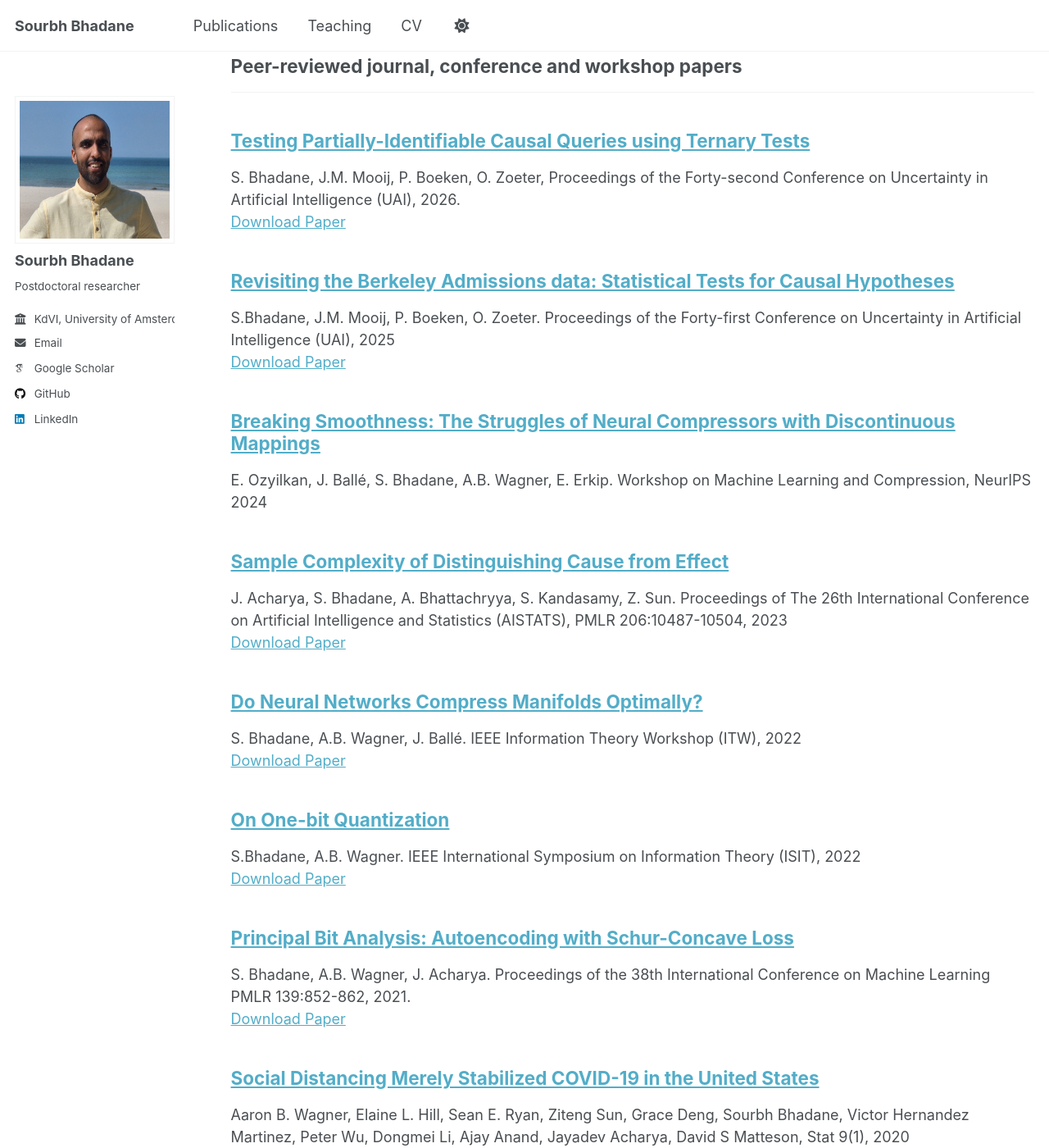
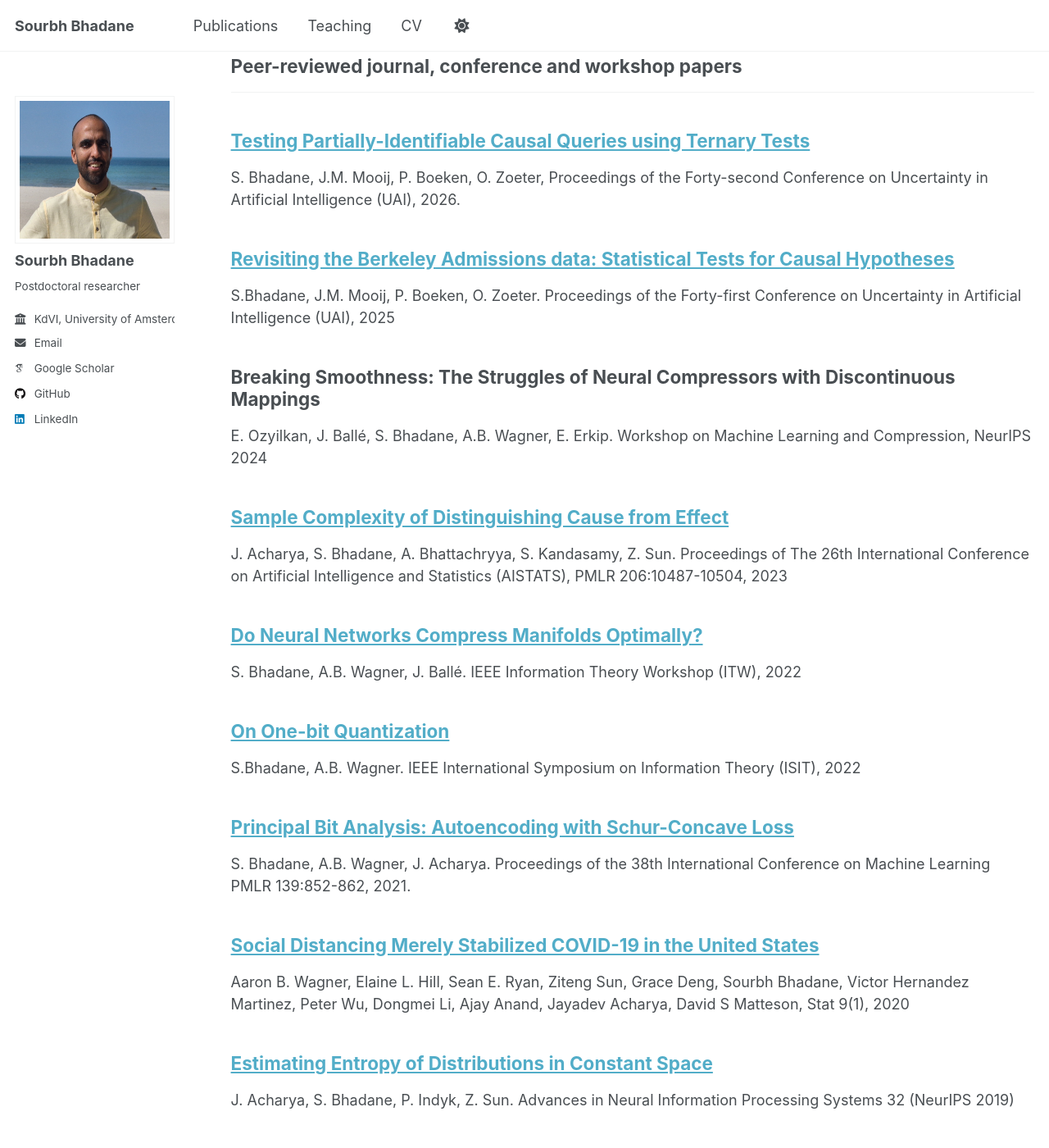
Before and after one commit to SourbhBh/sourbhbh.github.io, a Jekyll site: the page built from _pages/publications.html, in a window 1280 px wide and 1400 px high, scrolled down 354 px. Shown: the whole window at 82% size. Built offline with Jekyll 4.4.1, drawn with Linux system fonts in a browser that asks for light colours; some web fonts are replaced; a script that is not in the unit is left out; some of the changed text lies outside the part shown.

Commit message:
Link publication titles directly to papers
- Publication titles link to paperurl; titles without one are plain text
- Drop the now-redundant "Download Paper" link under each citation
- Stop generating per-publication pages (publications output: false);
  they only repeated the citation

Co-Authored-By: Claude Opus 5.5 <noreply@anthropic.com>

```diff
--- a/_config.yml
+++ b/_config.yml
@@ -222,7 +222,7 @@ collections:
     output: true
     permalink: /:collection/:path/
   publications:
-    output: true
+    output: false
     permalink: /:collection/:path/
   portfolio:
     output: true
--- a/_includes/archive-single.html
+++ b/_includes/archive-single.html
@@ -29,6 +29,10 @@
     <h2 class="archive__item-title" itemprop="headline">
       {% if post.link %}
         <a href="{{ post.link }}">{{ title }}</a> <a href="{{ base_path }}{{ post.url }}" rel="permalink"><i class="fa fa-link" aria-hidden="true" title="permalink"></i><span class="sr-only">Permalink</span></a>
+      {% elsif post.collection == 'publications' and post.paperurl %}
+        <a href="{{ post.paperurl }}">{{ title }}</a>
+      {% elsif post.collection == 'publications' %}
+        {{ title }}
       {% else %}
         <a href="{{ base_path }}{{ post.url }}" rel="permalink">{{ title }}</a>
       {% endif %}
@@ -51,26 +55,14 @@
     <p class="archive__item-excerpt" itemprop="description"><p>{{ post.excerpt | markdownify | remove: '<p>' | remove: '</p>' }}<strong><a href="{{ base_path }}{{ post.url }}" rel="permalink"> Read more</a></strong></p></p>
     {% endif %}
 
-    {% if post.citation and post.paperurl and post.slidesurl and post.bibtexurl %}
-      <p> {{ post.citation }}<br /><a href="{{ post.paperurl }}">Download Paper</a> | <a href="{{ post.slidesurl }}">Download Slides</a> | <a href="{{ post.bibtexurl }}">Download Bibtex</a></p>
-    {% elsif post.citation and post.paperurl and post.slidesurl %}
-      <p>{{ post.citation }}<br /><a href="{{ post.paperurl }}">Download Paper</a> | <a href="{{ post.slidesurl }}">Download Slides</a></p>
-    {% elsif post.citation and post.paperurl and post.bibtexurl %}
-      <p>{{ post.citation }}<br /><a href="{{ post.paperurl }}">Download Paper</a> | <a href="{{ post.bibtexurl }}">Download Bibtex</a></p>
-    {% elsif post.citation and post.paperurl %}
-      <p>{{ post.citation }}<br /><a href="{{ post.paperurl }}">Download Paper</a></p>
-    {% elsif post.citation and post.slidesurl and post.bibtexurl %}
-      <p>{{ post.citation }}<br /><a href="{{ post.slidesurl }}">Download Slides</a> | <a href="{{ post.bibtexurl}}">Download Bibtex</a></p>
+    {% if post.citation and post.slidesurl and post.bibtexurl %}
+      <p> {{ post.citation }}<br /><a href="{{ post.slidesurl }}">Download Slides</a> | <a href="{{ post.bibtexurl }}">Download Bibtex</a></p>
     {% elsif post.citation and post.slidesurl %}
       <p>{{ post.citation }}<br /><a href="{{ post.slidesurl }}">Download Slides</a></p>
     {% elsif post.citation and post.bibtexurl %}
       <p>{{ post.citation }}<br /><a href="{{ post.bibtexurl }}">Download Bibtex</a></p>
     {% elsif post.citation %}
       <p>{{ post.citation }}</p>
-    {% elsif post.paperurl and post.bibtexurl %}
-      <p><a href=" {{ post.paperurl }} ">Download Paper</a> | <a href="{{ post.bibtexurl }}">Download Bibtex</a></p>
-    {% elsif post.paperurl %}
-      <p><a href=" {{ post.paperurl }} ">Download Paper</a></p>
     {% elsif post.slidesurl and post.bibtexurl %}
       <p><a href="{{ post.slidesurl }}">Download Slides</a> | <a href="{{ post.bibtexurl }}">Download Bibtex</a></p>
     {% elsif post.slidesurl %}
```
